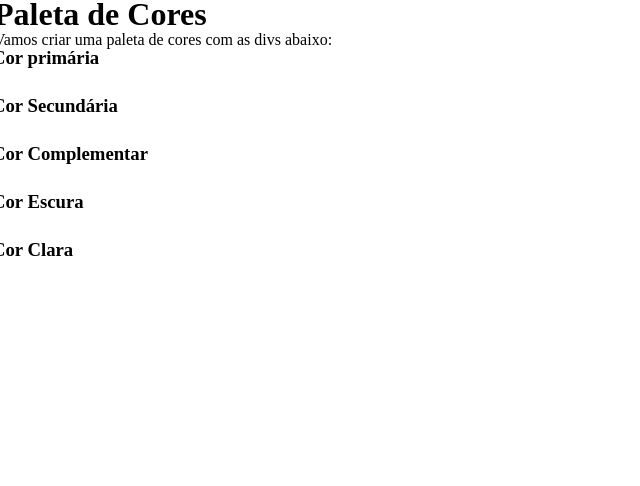
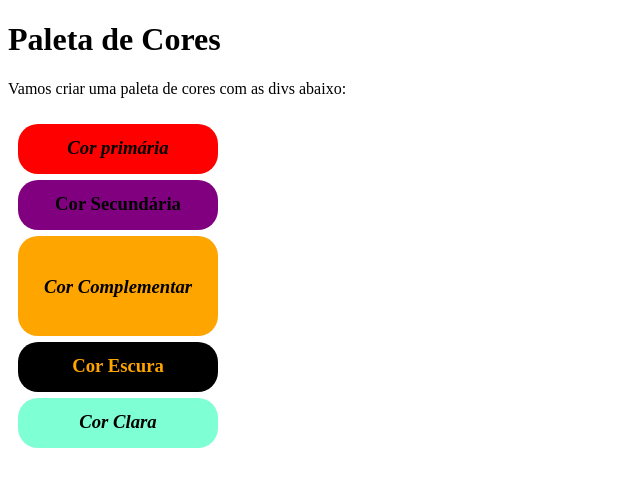
Before and after one commit to tcharles-souza/trybe-exercises, a plain HTML site: page _fundamentos/secao-2-introducao-HTML-CSS/dia-03-HTML-CSS-seletores-posicionamento/index4.html in a window 1280 px wide. Shown: the whole page, without its empty margins (0-640 px from the left). Drawn offline with Linux system fonts and the light colour scheme.

Commit message:
termina o exercicio para fixar

```diff
--- a/_fundamentos/secao-2-introducao-HTML-CSS/dia-03-HTML-CSS-seletores-posicionamento/index4.html
+++ b/_fundamentos/secao-2-introducao-HTML-CSS/dia-03-HTML-CSS-seletores-posicionamento/index4.html
@@ -15,7 +15,7 @@
     <h3>Cor Secundária</h3>
   </div>
   <div class="complementary-color">
-    <h3>Cor Complementar</h3>
+    <h3 class="complementary-color2">Cor Complementar</h3>
   </div>
   <div class="dark-color">
     <h3>Cor Escura</h3>
--- a/_fundamentos/secao-2-introducao-HTML-CSS/dia-03-HTML-CSS-seletores-posicionamento/style4.css
+++ b/_fundamentos/secao-2-introducao-HTML-CSS/dia-03-HTML-CSS-seletores-posicionamento/style4.css
@@ -1,11 +1,74 @@
-*{
-    margin: -2px;
-}
-.primary-color:hover{
+
+h3{
+    text-align: center;
+    line-height: 10px ;
+ }
+.primary-color{
     background-color: red;
     width: 200px;
     height: 50px;
-    border: 5px solid black;
+    border-radius: 20px;
+    }
+.secondary-color{
+    background-color: purple;
+    width: 200px;
+    height: 50px;
+    border-radius: 20px;
+    top: 170px
+}
+.complementary-color{
+    background-color: orange;
+    width: 200px;
+    height: 100px;
+    border-radius: 20px;
+    top: 226px;
+}
+.dark-color{
+    background-color: black;
+    color: orange;
+    width: 200px;
+    height: 50px;
+    border-radius: 20px;
+    top: 332px;
+}
+.clear-color{
+    background-color: aquamarine;
+    width: 200px;
+    height: 50px;
+    border-radius: 20px;
+    top: 388px;
+}
+div{
+    width: 200px;
+    height: 50px;
+    margin: 10px;
+    position: absolute;
+}
+div:hover{
+    border: 3px solid black;
+    width: 200px;
+    height: 50px;
+    border-radius: 20px;
+}
+.complementary-color:hover{
+    border: 3px solid black;
+    width: 200px;
+    height: 100px;
+    border-radius: 20px;
+}
+.complementary-color2{
+    line-height: 63px;
+}
+.dark-color:hover{
+    border-color: orange;
+}
+.primary-color, .complementary-color, .clear-color{
+    font-style: italic;
+}
+/* .primary-color:hover{
+    background-color: red;
+    border: 3px solid black;
+    border-radius: 20px;
 }
 
 .secondary-color:hover{
@@ -34,10 +97,5 @@
     background-color: aquamarine;
     width: 200px;
     height: 50px;
-    border: 5px solid black;
-}
-
-h3{
-    width: 200px;
-    height: 50px;
-}
+    border: 2px solid black;
+} */
```
